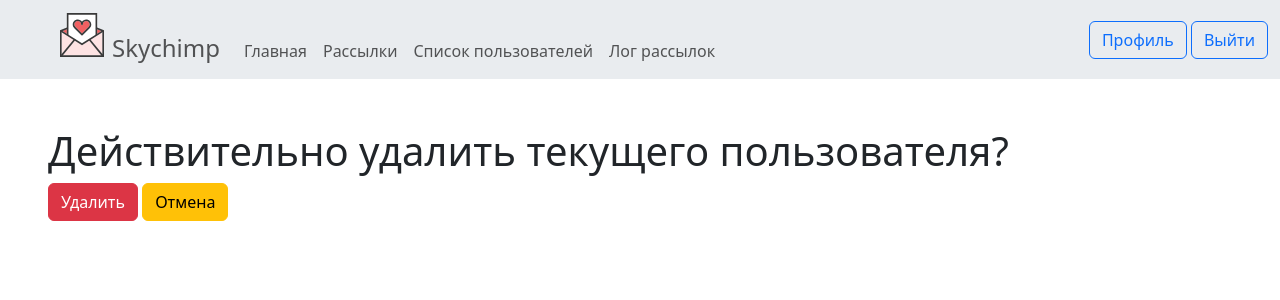
After one commit to GamaRayL/skychimp, a Django app: page /users/1/delete/ in a window 1280 px wide. The commit adds this page. Shown: the top 300 px of the page. Run offline with Django 4.2, Linux system fonts and the light colour scheme; the visitor is signed in with stand-in values (Sample User, id 1); data comes from the database, SQL or seed files in the repository; parts of the project's set-up code (start-up, migrations or seed data) failed here and were passed over; some libraries are stand-ins or nearby versions.

Commit message:
Подправлены шаблоны и контроллеры

```diff
--- a/main/templates/main/base.html
+++ b/main/templates/main/base.html
@@ -10,7 +10,7 @@
 </head>
 <body>
     <header>
-        <nav class="navbar bg-body-secondary ps-5">
+        <nav class="navbar navbar-expand bg-body-secondary ps-5">
             <div class="container-fluid">
                 <a class="navbar-brand d-flex align-items-baseline" href="{% url 'main:home' %}">
                   <img
@@ -21,14 +21,14 @@
                       height="44">
                   <span class="navbar-text fs-4 p-0">Skychimp</span>
                 </a>
-                <button class="navbar-toggler" type="button" data-bs-toggle="collapse" data-bs-target="#navbarNav" aria-controls="navbarNav" aria-expanded="false" aria-label="Toggle navigation">
-                  <span class="navbar-toggler-icon"></span>
-                </button>
 
-                <div class="collapse navbar-collapse" id="navbarNav">
+
+                <div class="collapse navbar-collapse align-self-end" id="navbarNavAltMarkup">
                   <ul class="navbar-nav">
                     <li class="nav-item">
-                      <a class="nav-link active" aria-current="page" href="#">Главная</a>
+                      <a class="nav-link" aria-current="page" href="{% url 'main:home' %}">
+                        Главная
+                      </a>
                     </li>
                     <li class="nav-item">
                       <a class="nav-link" href="{% url 'main:mailings' %}">Рассылки</a>
@@ -44,8 +44,8 @@
 
                 <div>
                     {% if user.is_authenticated %}
-                        <a class="btn btn-primary" href={% url 'users:profile' %}>Профиль</a>
-                        <a class="btn btn-primary" href={% url 'users:logout' %}>Выйти</a>
+                        <a class="btn btn-outline-primary" href={% url 'users:profile' %}>Профиль</a>
+                        <a class="btn btn-outline-primary" href={% url 'users:logout' %}>Выйти</a>
                     {% else %}
                         <a class="btn btn-primary" href={% url 'users:login' %}>Войти</a>
                         <a class="btn btn-primary" href={% url 'users:register' %}>Регистрация</a>
--- a/main/urls.py
+++ b/main/urls.py
@@ -15,5 +15,5 @@ urlpatterns = [
     path('mailings/create/', MailingCreateView.as_view(), name='mailing_create'),
     path('mailings/<int:pk>/update/', MailingUpdateView.as_view(), name='mailing_update'),
     path('mailings/<int:pk>/delete/', MailingDeleteView.as_view(), name='mailing_delete'),
-    path('mailings/toggle_mailing_activation/<int:pk>', toggle_mailing_activation, name='toggle_mailing_activation')
+    path('mailings/toggle_mailing_activation/<int:pk>/', toggle_mailing_activation, name='toggle_mailing_activation')
 ]
--- /dev/null
+++ b/users/templates/users/user_confirm_delete.html
@@ -0,0 +1,12 @@
+{% extends 'main/base.html' %}
+
+{% block content %}
+    <form method="post" class="row">
+      {% csrf_token %}
+      <h1 class="display-6">Действительно удалить текущего пользователя?</h1>
+      <div>
+        <button class="btn btn-danger" type="submit">Удалить</button>
+        <a href="{% url 'users:user_detail' object.pk %}" class="btn btn-warning">Отмена</a>
+      </div>
+    </form>
+{% endblock %}
--- a/users/templates/users/user_detail.html
+++ b/users/templates/users/user_detail.html
@@ -59,7 +59,7 @@
                         Изменить
                     </a>
 
-                    <a class="btn btn-danger" href="{% url 'main:mailing_delete' object.pk %}">
+                    <a class="btn btn-danger" href="{% url 'users:user_delete' object.pk %}">
                         Удалить
                     </a>
                </div>
--- a/users/urls.py
+++ b/users/urls.py
@@ -3,7 +3,7 @@ from django.urls import path
 
 from users.apps import UsersConfig
 from users.views import LoginView, RegisterView, verify_email, UserListView, UserDetailView, ProfileView, \
-    UserUpdateView, toggle_user_activation
+    UserUpdateView, toggle_user_activation, UserDeleteView
 
 app_name = UsersConfig.name
 
@@ -12,9 +12,10 @@ urlpatterns = [
     path('users/<int:pk>/', UserDetailView.as_view(), name='user_detail'),
     path('users/login/', LoginView.as_view(), name='login'),
     path('users/update/<int:pk>/', UserUpdateView.as_view(), name='user_update'),
-    path('users/profile', ProfileView.as_view(), name='profile'),
+    path('users/profile/', ProfileView.as_view(), name='profile'),
     path('users/logout/', LogoutView.as_view(), name='logout'),
-    path('users/regiseter', RegisterView.as_view(), name='register'),
-    path('users/verify_email/<int:key>', verify_email, name='verify_email'),
-    path('users/toggle_user_activation/<int:pk>', toggle_user_activation, name='toggle_user_activation')
+    path('users/regiseter/', RegisterView.as_view(), name='register'),
+    path('users/<int:pk>/delete/', UserDeleteView.as_view(), name='user_delete'),
+    path('users/verify_email/<int:key>/', verify_email, name='verify_email'),
+    path('users/toggle_user_activation/<int:pk>/', toggle_user_activation, name='toggle_user_activation')
 ]
--- a/users/views.py
+++ b/users/views.py
@@ -9,7 +9,7 @@ from django.core.mail import send_mail
 from django.http import HttpResponse
 from django.shortcuts import render, redirect
 from django.urls import reverse_lazy, reverse
-from django.views.generic import CreateView, ListView, DetailView, UpdateView
+from django.views.generic import CreateView, ListView, DetailView, UpdateView, DeleteView
 
 from users.forms import LoginForm, RegisterForm, ProfileForm, UpdateForm
 from users.models import User
@@ -92,6 +92,11 @@ class ProfileView(LoginRequiredMixin, UpdateView):
         return self.request.user
 
 
+class UserDeleteView(LoginRequiredMixin, DeleteView):
+    model = User
+    success_url = reverse_lazy('users:user_list')
+
+
 @login_required
 def toggle_user_activation(request, pk):
     user = User.objects.get(pk=pk)
```
